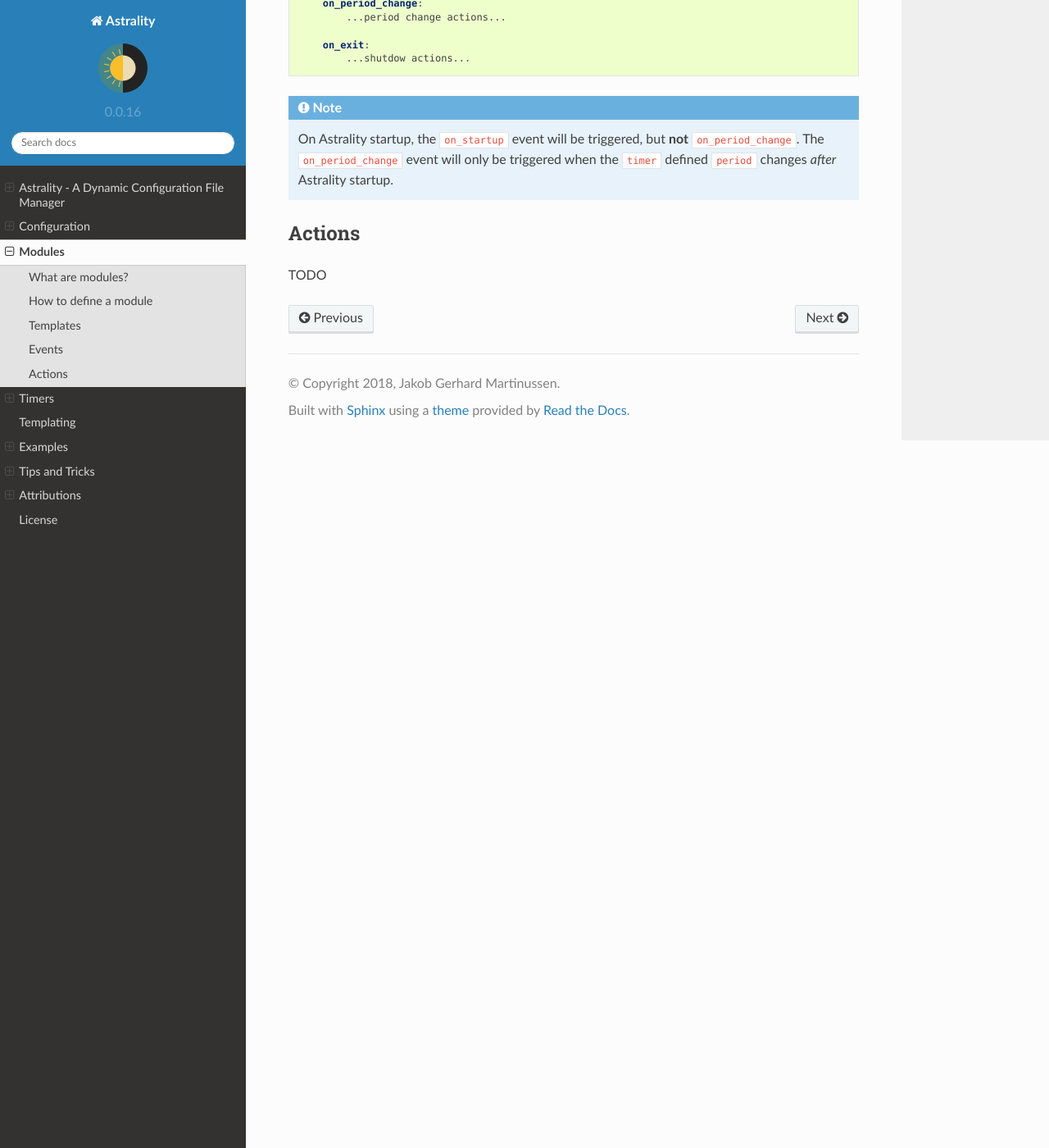
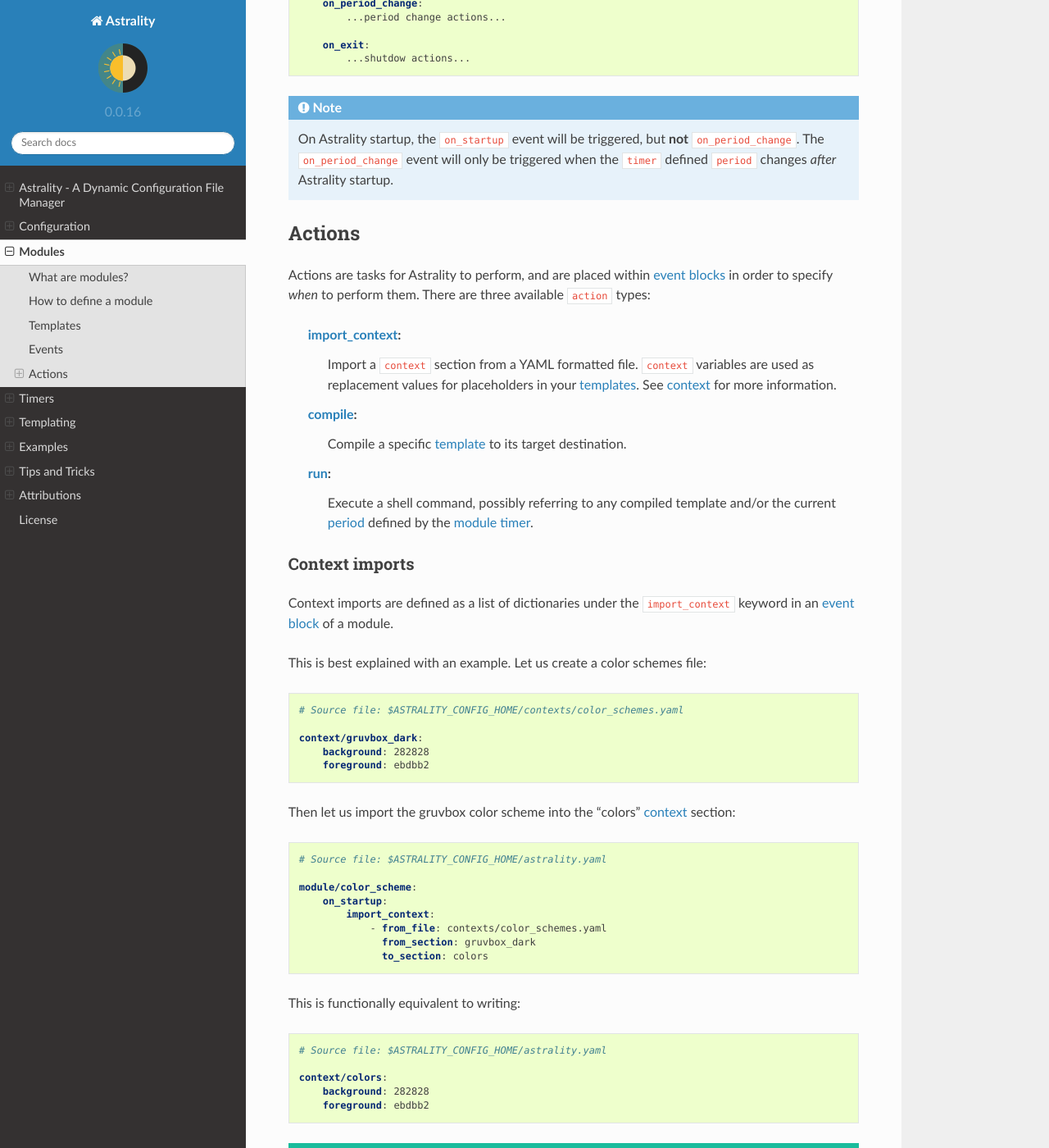
Before and after one commit to JakobGM/astrality, a Sphinx documentation site: the page built from docs/modules.rst, in a window 1280 px wide and 1400 px high, scrolled down 2361 px. Shown: the whole window at 82% size. Built offline with Sphinx 7.4.7 and the Read the Docs theme 2.0.0, drawn with Linux system fonts in a browser that asks for light colours; some of the changed text lies outside the part shown.

Commit message:
Add context import documentation

```diff
--- a/docs/modules.rst
+++ b/docs/modules.rst
@@ -14,7 +14,7 @@ These modules are used to define:
     Configuration file templates that are available for compilation.
 
 :doc:`timers`
-    Timers can trigger events when certain predefined :ref:`periods` occur.
+    Timers can trigger events when certain predefined :ref:`periods <periods>` occur.
 
 :ref:`actions`
     Tasks to be performed when :ref:`events` occur.
@@ -66,7 +66,7 @@ An example of module templates syntax:
     All relative file paths are interpreted relative to the :ref:`config directory<config_directory>` of Astrality.
 
 .. caution::
-    Defining a ``templates`` section in a module will make those templates *available* for compilation. It will **not** automatically compile them. That must be additionaly specified as an action. See the :ref:`actions` section.
+    Defining a ``templates`` section in a module will make those templates *available* for compilation. It will **not** automatically compile them. That must be additionaly specified as an action. See the :ref:`compilation action <compile_action>` documentation.
 
 .. _events:
 
@@ -110,4 +110,87 @@ Example of module event blocks:
 
 Actions
 =======
+
+Actions are tasks for Astrality to perform, and are placed within :ref:`event blocks <events>` in order to specify *when* to perform them. There are three available ``action`` types:
+
+    :ref:`import_context <context_import_action>`:
+        Import a ``context`` section from a YAML formatted file. ``context`` variables are used as replacement values for placeholders in your :ref:`templates <templates>`. See :ref:`context <context>` for more information.
+
+    :ref:`compile <compile_action>`:
+        Compile a specific :ref:`template <templates>` to its target destination.
+
+    :ref:`run <run_action>`:
+        Execute a shell command, possibly referring to any compiled template and/or the current :ref:`period <periods>` defined by the :ref:`module timer <timers>`.
+
+
+.. _context_import_action:
+
+Context imports
+---------------
+
+Context imports are defined as a list of dictionaries under the ``import_context`` keyword in an :ref:`event block <events>` of a module.
+
+This is best explained with an example. Let us create a color schemes file:
+
+.. code-block:: yaml
+
+    # Source file: $ASTRALITY_CONFIG_HOME/contexts/color_schemes.yaml
+
+    context/gruvbox_dark:
+        background: 282828
+        foreground: ebdbb2
+
+Then let us import the gruvbox color scheme into the "colors" :ref:`context <context>` section:
+
+.. code-block:: yaml
+
+    # Source file: $ASTRALITY_CONFIG_HOME/astrality.yaml
+
+    module/color_scheme:
+        on_startup:
+            import_context:
+                - from_file: contexts/color_schemes.yaml
+                  from_section: gruvbox_dark
+                  to_section: colors
+
+This is functionally equivalent to writing:
+
+.. code-block:: yaml
+
+    # Source file: $ASTRALITY_CONFIG_HOME/astrality.yaml
+
+    context/colors:
+        background: 282828
+        foreground: ebdbb2
+
+.. hint::
+    You may wonder why you would want to use this kind of redirection when definining context variables. The advantages are:
+
+        * You can now use ``{{ colors.foreground }}`` in all your templates instead of ``{{ gruvbox_dark.foreground }}``. Since your templates do not know exactly *which* color scheme you are using, you can easily change it in the future by editing only one line in ``astrality.yaml``.
+
+        * You can use ``import_context`` in a ``on_period_change`` event block in order to change your colorscheme based on the time of day. Perhaps you want to use "gruvbox light" during daylight, but change to "gruvbox dark" after dusk?
+
+The available attributes for ``import_context`` are:
+
+    ``from_file``:
+        A YAML formatted file containing :ref:`context sections <context>`.
+
+    ``from_section``:
+        Which context section to import from the file specified in ``from_file``.
+
+    ``to_section``: *[Optional]*
+        What you want to name the imported context section. If this attribute is omitted, Astrality will use the same name as ``from_section``.
+
+.. _compile_action:
+
+Compile templates
+-----------------
+
 TODO
+
+.. _run_action:
+
+Run shell commands
+------------------
+
+TODO
--- a/docs/templating.rst
+++ b/docs/templating.rst
@@ -3,3 +3,8 @@
 ==========
 Templating
 ==========
+
+.. _context:
+
+Context
+=======
```
